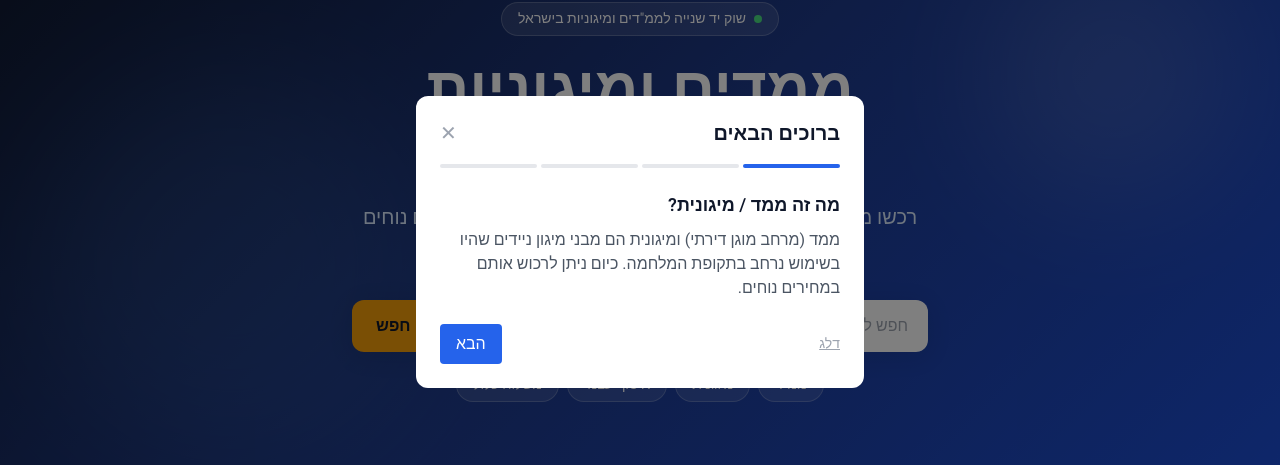
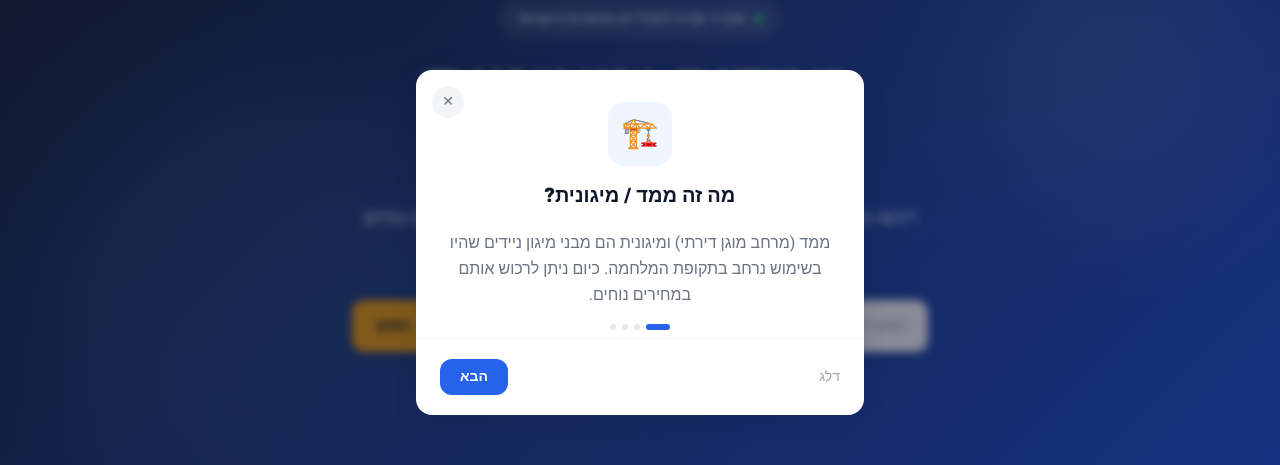
Before and after one commit to yuvalzafrir-creator/mamadlan, a Next.js app: page / in a window 1280 px wide. Shown: the part 158-623 px from the top of the page. Built offline with nearby package versions, Linux system fonts and the light colour scheme; no server answers; the database is empty.

Commit message:
feat: redesign BuyerWelcomeModal — slide-up sheet, icon per step, progress dots, back button

```diff
--- a/components/onboarding/BuyerWelcomeModal.tsx
+++ b/components/onboarding/BuyerWelcomeModal.tsx
@@ -3,66 +3,128 @@ import { useState, useEffect } from 'react'
 
 const STEPS = [
   {
+    icon: '🏗️',
     title: 'מה זה ממד / מיגונית?',
     body: 'ממד (מרחב מוגן דירתי) ומיגונית הם מבני מיגון ניידים שהיו בשימוש נרחב בתקופת המלחמה. כיום ניתן לרכוש אותם במחירים נוחים.',
   },
   {
-    title: 'חיפוש ומסנן',
+    icon: '🔍',
+    title: 'חיפוש חכם',
     body: 'השתמש במסנני החיפוש לבחור סוג, מידות, מחיר ואזור. כל מוצר מציג את פרטי המוכר וסוג המשלוח.',
   },
   {
-    title: 'תשלום ומשלוח',
+    icon: '💳',
+    title: 'תשלום מאובטח',
     body: 'התשלום מאובטח דרך Stripe. ניתן לבחור משלוח מהמוכר, משלוח דרך האתר, או איסוף עצמי.',
   },
   {
+    icon: '🛡️',
     title: 'הגנת קונה',
     body: 'התשלום מוחזק עד לאישור קבלת המוצר. במקרה של בעיה, צרו קשר עם שירות הלקוחות שלנו.',
   },
 ]
 
 export function BuyerWelcomeModal() {
-  const [open, setOpen] = useState(false)
-  const [step, setStep] = useState(0)
+  const [open, setOpen]   = useState(false)
+  const [step, setStep]   = useState(0)
+  const [leaving, setLeaving] = useState(false)
 
   useEffect(() => {
-    if (!localStorage.getItem('buyer_walkthrough_seen')) setOpen(true)
+    if (!localStorage.getItem('buyer_walkthrough_seen')) {
+      // slight delay so page renders first
+      const t = setTimeout(() => setOpen(true), 600)
+      return () => clearTimeout(t)
+    }
   }, [])
 
   function dismiss() {
-    localStorage.setItem('buyer_walkthrough_seen', '1')
-    setOpen(false)
+    setLeaving(true)
+    setTimeout(() => {
+      localStorage.setItem('buyer_walkthrough_seen', '1')
+      setOpen(false)
+      setLeaving(false)
+    }, 250)
   }
 
   if (!open) return null
 
+  const isLast = step === STEPS.length - 1
+
   return (
-    <div className="fixed inset-0 bg-black/50 flex items-center justify-center z-50 p-4">
-      <div className="bg-white rounded-xl max-w-md w-full p-6" dir="rtl">
-        <div className="flex justify-between items-center mb-4">
-          <h2 className="text-xl font-bold">ברוכים הבאים</h2>
-          <button onClick={dismiss} className="text-gray-400 hover:text-gray-600 text-xl">✕</button>
+    <div
+      className={`fixed inset-0 z-50 flex items-end sm:items-center justify-center p-4 transition-all duration-300 ${
+        leaving ? 'opacity-0' : 'opacity-100'
+      }`}
+      dir="rtl"
+    >
+      {/* Backdrop */}
+      <div
+        className="absolute inset-0 bg-navy-900/50 backdrop-blur-sm"
+        onClick={dismiss}
+      />
+
+      {/* Sheet */}
+      <div
+        className={`relative bg-white rounded-3xl sm:rounded-2xl w-full max-w-md shadow-glass transition-all duration-300 ${
+          leaving ? 'translate-y-8 opacity-0' : 'translate-y-0 opacity-100'
+        }`}
+        style={{ animation: leaving ? undefined : 'slideUp 0.4s cubic-bezier(0.16,1,0.3,1)' }}
+      >
+        {/* Close button */}
+        <button
+          onClick={dismiss}
+          className="absolute top-4 left-4 w-8 h-8 flex items-center justify-center rounded-full bg-gray-100 hover:bg-gray-200 text-gray-500 transition-colors text-sm"
+        >
+          ✕
+        </button>
+
+        {/* Icon + header */}
+        <div className="pt-8 px-6 text-center">
+          <div className="w-16 h-16 bg-brand-50 rounded-2xl flex items-center justify-center text-3xl mx-auto mb-4">
+            {STEPS[step].icon}
+          </div>
+          <h2 className="text-xl font-black text-navy-900 mb-1">{STEPS[step].title}</h2>
         </div>
-        <div className="flex gap-1 mb-6">
+
+        {/* Body */}
+        <div className="px-6 py-4">
+          <p className="text-gray-500 text-center leading-relaxed">{STEPS[step].body}</p>
+        </div>
+
+        {/* Progress dots */}
+        <div className="flex justify-center gap-1.5 px-6 pb-2">
           {STEPS.map((_, i) => (
-            <div
+            <button
               key={i}
-              className={`h-1 flex-1 rounded ${i <= step ? 'bg-blue-600' : 'bg-gray-200'}`}
+              onClick={() => setStep(i)}
+              className={`h-1.5 rounded-full transition-all duration-300 ${
+                i === step ? 'w-6 bg-brand-600' : 'w-1.5 bg-gray-200'
+              }`}
             />
           ))}
         </div>
-        <h3 className="font-semibold text-lg mb-2">{STEPS[step].title}</h3>
-        <p className="text-gray-600 mb-6">{STEPS[step].body}</p>
-        <div className="flex justify-between">
-          <button onClick={dismiss} className="text-gray-400 underline text-sm">דלג</button>
-          {step < STEPS.length - 1 ? (
-            <button onClick={() => setStep(s => s + 1)} className="bg-blue-600 text-white px-4 py-2 rounded">
-              הבא
+
+        {/* Actions */}
+        <div className="flex items-center justify-between px-6 py-5 border-t border-gray-100">
+          <button onClick={dismiss} className="text-sm text-gray-400 hover:text-gray-600 transition-colors">
+            דלג
+          </button>
+          <div className="flex gap-2">
+            {step > 0 && (
+              <button
+                onClick={() => setStep(s => s - 1)}
+                className="btn-secondary text-sm px-4 py-2"
+              >
+                הקודם
+              </button>
+            )}
+            <button
+              onClick={isLast ? dismiss : () => setStep(s => s + 1)}
+              className="btn-primary text-sm px-5 py-2"
+            >
+              {isLast ? 'התחל ←' : 'הבא'}
             </button>
-          ) : (
-            <button onClick={dismiss} className="bg-blue-600 text-white px-4 py-2 rounded">
-              התחל
-            </button>
-          )}
+          </div>
         </div>
       </div>
     </div>
```
